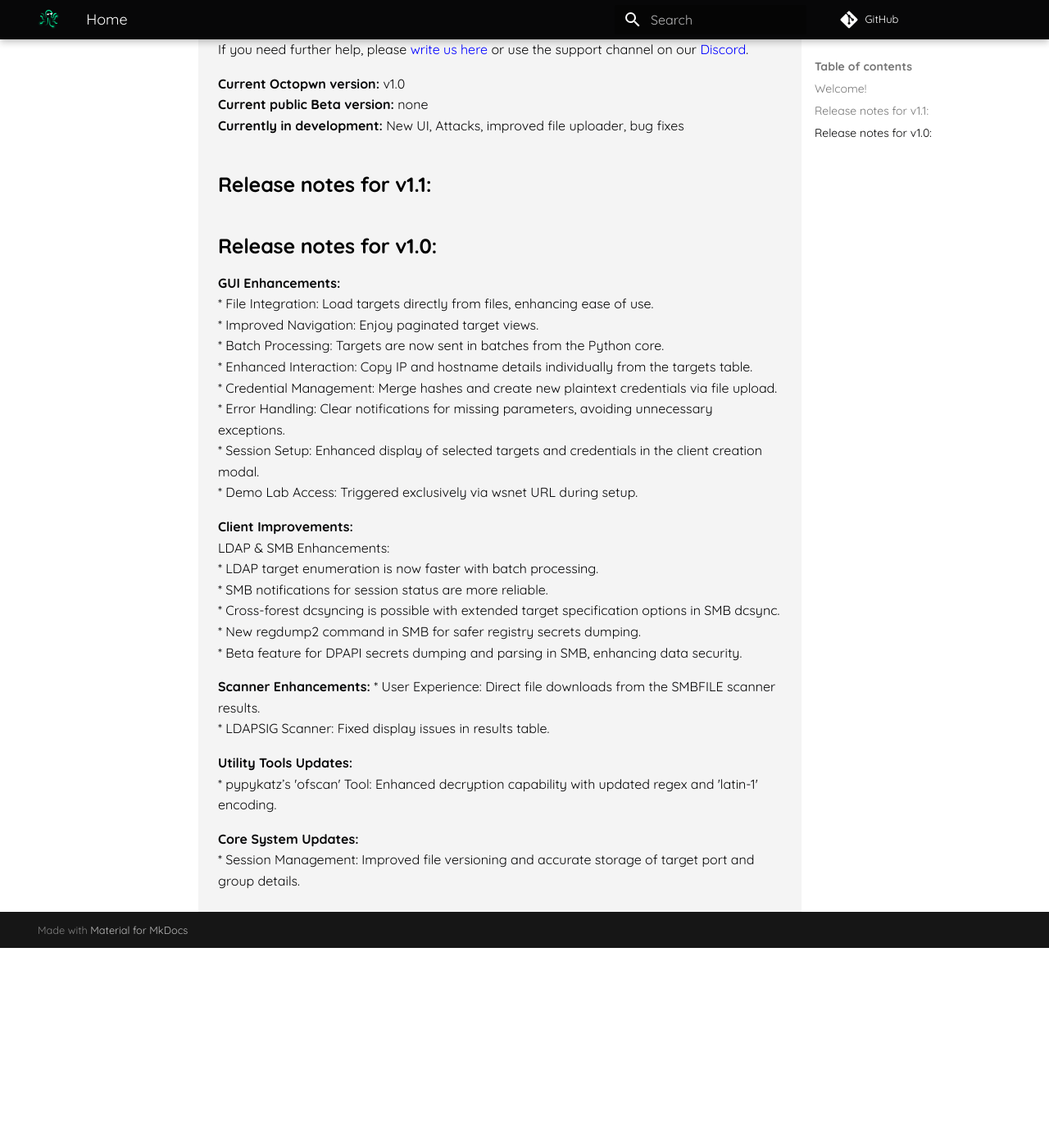
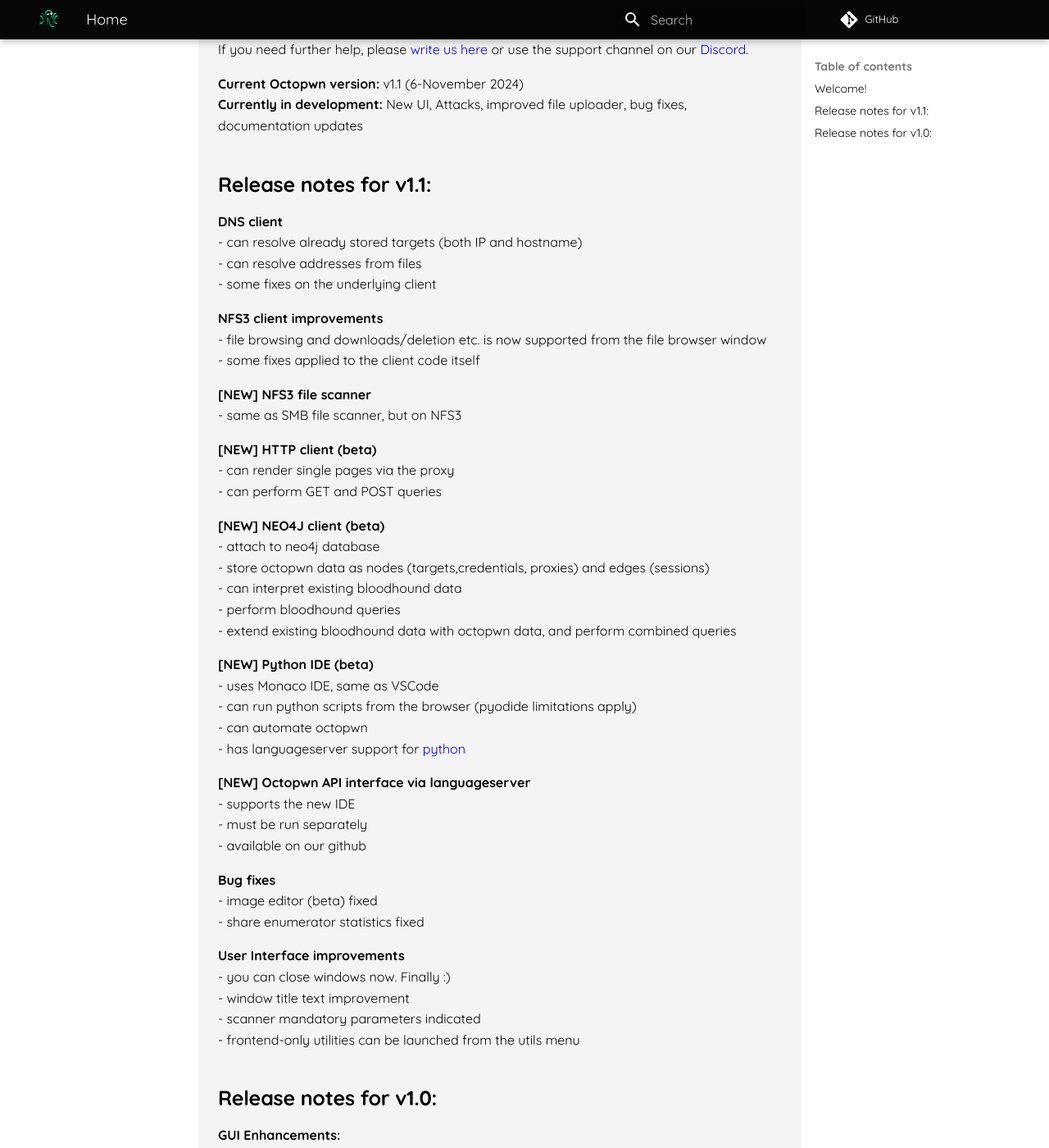
Before and after one commit to octopwn/octopwn-wasm-documentation, an MkDocs documentation site: the page built from docs/index.md, in a window 1280 px wide and 1400 px high, scrolled down 418 px. Shown: the whole window at 82% size. Built offline with MkDocs 1.6.1 and Material for MkDocs 9.7.7, drawn with Linux system fonts in a browser that asks for light colours; comment, search, counter and statistics services are not loaded; before the commit the page ends 1574 px from its top, so only the background shows below that; some of the changed text lies outside the part shown.

```diff
--- a/docs/index.md
+++ b/docs/index.md
@@ -10,38 +10,81 @@ Here you can find all information about all editions of Octopwn:
 
 If you need further help, please [write us here](https://octopwn.com/support) or use the support channel on our [Discord](https://discord.gg/7amw5mD37Y).
 
-**Current Octopwn version:** v1.0
-**Current public Beta version:** none
-**Currently in development:** New UI, Attacks, improved file uploader, bug fixes
+**Current Octopwn version:** v1.1  (6-November 2024)
+**Currently in development:** New UI, Attacks, improved file uploader, bug fixes, documentation updates
 
 ## Release notes for v1.1:
+
+**DNS client**
+ - can resolve already stored targets (both IP and hostname)
+ - can resolve addresses from files
+ - some fixes on the underlying client
+
+**NFS3 client improvements**
+ - file browsing and downloads/deletion etc. is now supported from the file browser window
+ - some fixes applied to the client code itself
+
+**[NEW] NFS3 file scanner**
+ - same as SMB file scanner, but on NFS3
+
+**[NEW] HTTP client (beta)**
+ - can render single pages via the proxy
+ - can perform GET and POST queries
+
+**[NEW] NEO4J client (beta)**
+ - attach to neo4j database
+ - store octopwn data as nodes (targets,credentials, proxies) and edges (sessions)
+ - can interpret existing bloodhound data
+ - perform bloodhound queries
+ - extend existing bloodhound data with octopwn data, and perform combined queries
+
+**[NEW] Python IDE (beta)**
+ - uses Monaco IDE, same as VSCode
+ - can run python scripts from the browser (pyodide limitations apply)
+ - can automate octopwn
+ - has languageserver support for [python](https://github.com/octopwn/octopwn-ide-language-server)
+
+**[NEW] Octopwn API interface via languageserver**
+ - supports the new IDE
+ - must be run separately
+ - available on our github
+
+**Bug fixes**
+ - image editor (beta) fixed
+ - share enumerator statistics fixed
+
+**User Interface improvements**
+ - you can close windows now. Finally :)
+ - window title text improvement
+ - scanner mandatory parameters indicated
+ - frontend-only utilities can be launched from the utils menu
 
 ## Release notes for v1.0:
 
 **GUI Enhancements:**
-* File Integration: Load targets directly from files, enhancing ease of use.
-* Improved Navigation: Enjoy paginated target views.
-* Batch Processing: Targets are now sent in batches from the Python core.
-* Enhanced Interaction: Copy IP and hostname details individually from the targets table.
-* Credential Management: Merge hashes and create new plaintext credentials via file upload.
-* Error Handling: Clear notifications for missing parameters, avoiding unnecessary exceptions.
-* Session Setup: Enhanced display of selected targets and credentials in the client creation modal.
-* Demo Lab Access: Triggered exclusively via wsnet URL during setup.
+- File Integration: Load targets directly from files, enhancing ease of use.
+- Improved Navigation: Enjoy paginated target views.
+- Batch Processing: Targets are now sent in batches from the Python core.
+- Enhanced Interaction: Copy IP and hostname details individually from the targets table.
+- Credential Management: Merge hashes and create new plaintext credentials via file upload.
+- Error Handling: Clear notifications for missing parameters, avoiding unnecessary exceptions.
+- Session Setup: Enhanced display of selected targets and credentials in the client creation modal.
+- Demo Lab Access: Triggered exclusively via wsnet URL during setup.
 
 **Client Improvements:**
-LDAP & SMB Enhancements:
-* LDAP target enumeration is now faster with batch processing.
-* SMB notifications for session status are more reliable.
-* Cross-forest dcsyncing is possible with extended target specification options in SMB dcsync.
-* New regdump2 command in SMB for safer registry secrets dumping.
-* Beta feature for DPAPI secrets dumping and parsing in SMB, enhancing data security.
+*LDAP & SMB Enhancements:*
+- LDAP target enumeration is now faster with batch processing.
+- SMB notifications for session status are more reliable.
+- Cross-forest dcsyncing is possible with extended target specification options in SMB dcsync.
+- New regdump2 command in SMB for safer registry secrets dumping.
+- Beta feature for DPAPI secrets dumping and parsing in SMB, enhancing data security.
 
 **Scanner Enhancements:**
-* User Experience: Direct file downloads from the SMBFILE scanner results.
-* LDAPSIG Scanner: Fixed display issues in results table.
+- User Experience: Direct file downloads from the SMBFILE scanner results.
+- LDAPSIG Scanner: Fixed display issues in results table.
 
 **Utility Tools Updates:**
-* pypykatz’s 'ofscan' Tool: Enhanced decryption capability with updated regex and 'latin-1' encoding.
+- pypykatz’s 'ofscan' Tool: Enhanced decryption capability with updated regex and 'latin-1' encoding.
 
 **Core System Updates:**
-* Session Management: Improved file versioning and accurate storage of target port and group details.
+- Session Management: Improved file versioning and accurate storage of target port and group details.
```
